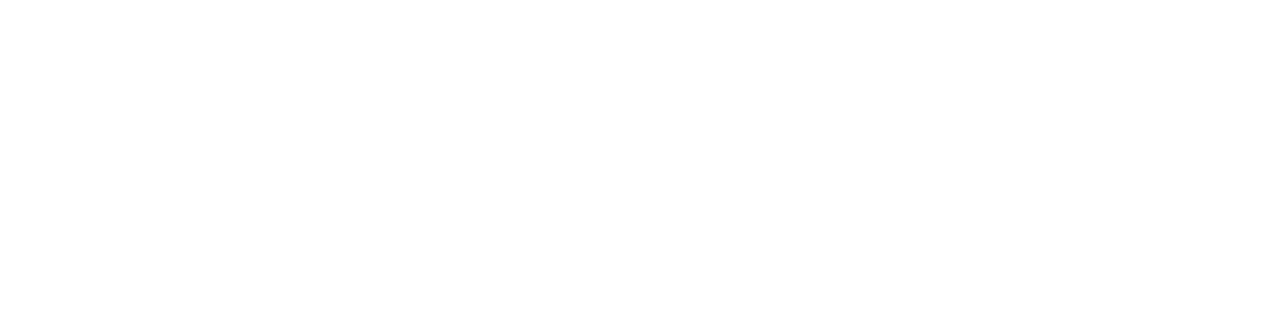
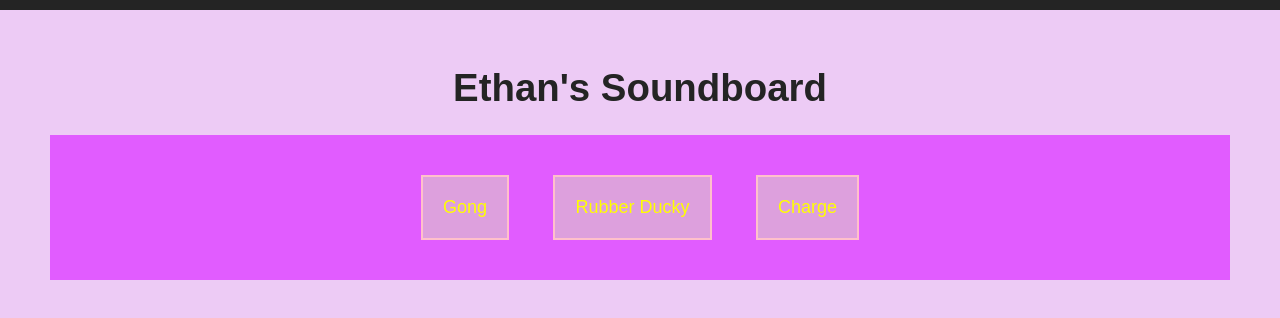
Before and after one commit to mackaeth/mi349_soundboard, a plain HTML site: page index.html in a window 1280 px wide. Drawn offline with Linux system fonts and the light colour scheme.

Commit message:
finished assignment, now time to check for validation

```diff
--- a/index.html
+++ b/index.html
@@ -8,6 +8,19 @@
     <title>Soundboard</title>
 </head>
 <body>
+    <main>
+        <header>
+            <h1>Ethan's Soundboard</h1>
+        </header>
+        <section class="buttons">
+            <audio id="sound1"><source src="gong.wav"></audio>
+            <button id="button" onclick="playsound()">Gong</button>
+            <audio id="sound2"><source src="rubber_ducky.wav"></audio>
+            <button id="button" onclick="playsound2()">Rubber Ducky</button>
+            <audio id="sound3"><source src="charge.wav"></audio>
+            <button id="button" onclick="playsound3()">Charge</button>
+        </section>
+    </main>
     <script src="soundboard.js"></script>
 </body>
 </html>
--- a/soundboard.js
+++ b/soundboard.js
@@ -0,0 +1,15 @@
+function playsound() {
+    var sound1 = document.getElementById("sound1");
+    sound1.autoplay = 'true';
+    sound1.load();
+}
+function playsound2() {
+    var sound1 = document.getElementById("sound2");
+    sound1.autoplay = 'true';
+    sound1.load();
+}
+function playsound3() {
+    var sound1 = document.getElementById("sound3");
+    sound1.autoplay = 'true';
+    sound1.load();
+}
--- a/style.css
+++ b/style.css
@@ -0,0 +1,30 @@
+body{
+    font-family: Arial, Helvetica, sans-serif;
+    margin: 0 auto;
+    padding: 30px;
+    color: #242424;
+    border-top: 10px solid #242424;
+    background: #edcbf5;
+}
+
+section{
+    background: #e15cff;
+    padding: 20px;
+    margin: 20px;
+    text-align: center;
+}
+
+header{
+    text-align: center;
+    font-size: larger;
+}
+
+button{
+    font-family: Arial, Helvetica, sans-serif;
+    font-size: large;
+    color: yellow;
+    background-color: plum;
+    margin: 20px;
+    padding: 20px;
+    border: 2px solid pink;
+}
```
Also changed, not shown: 3 other files.
